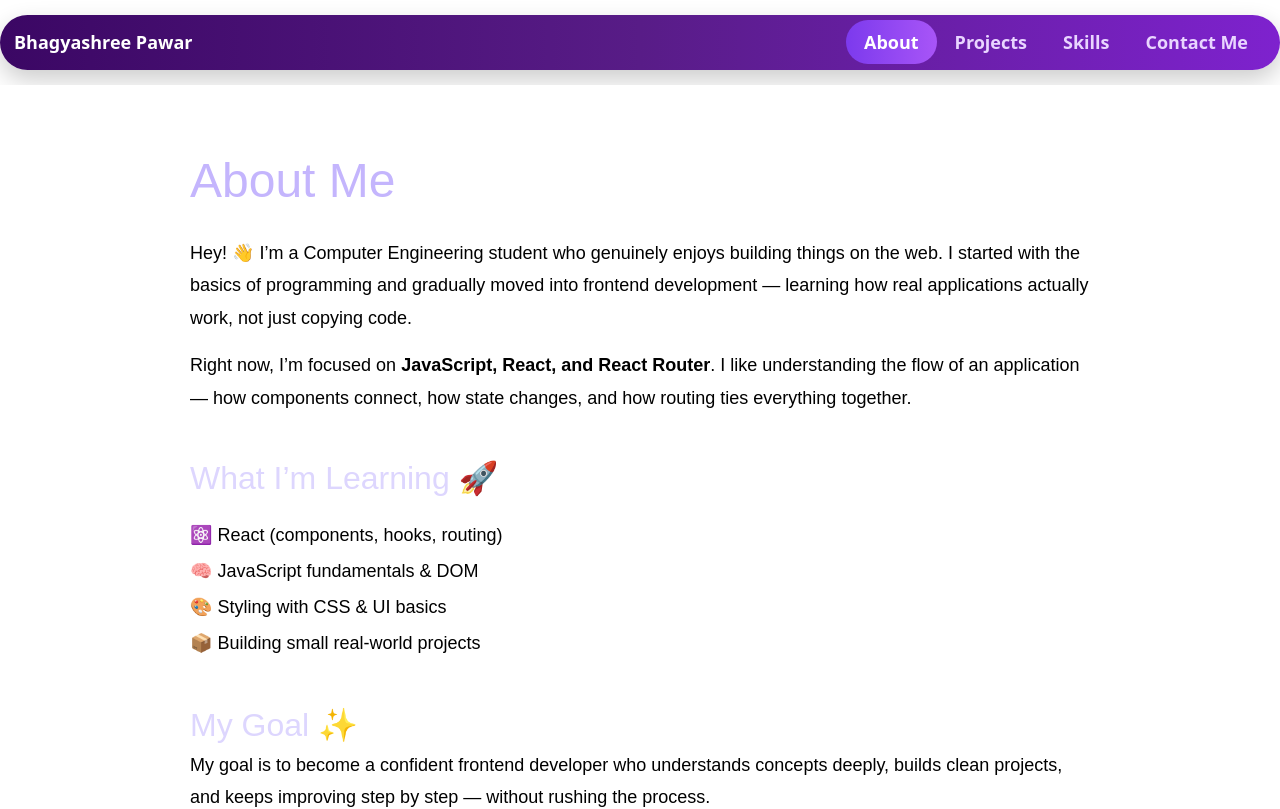
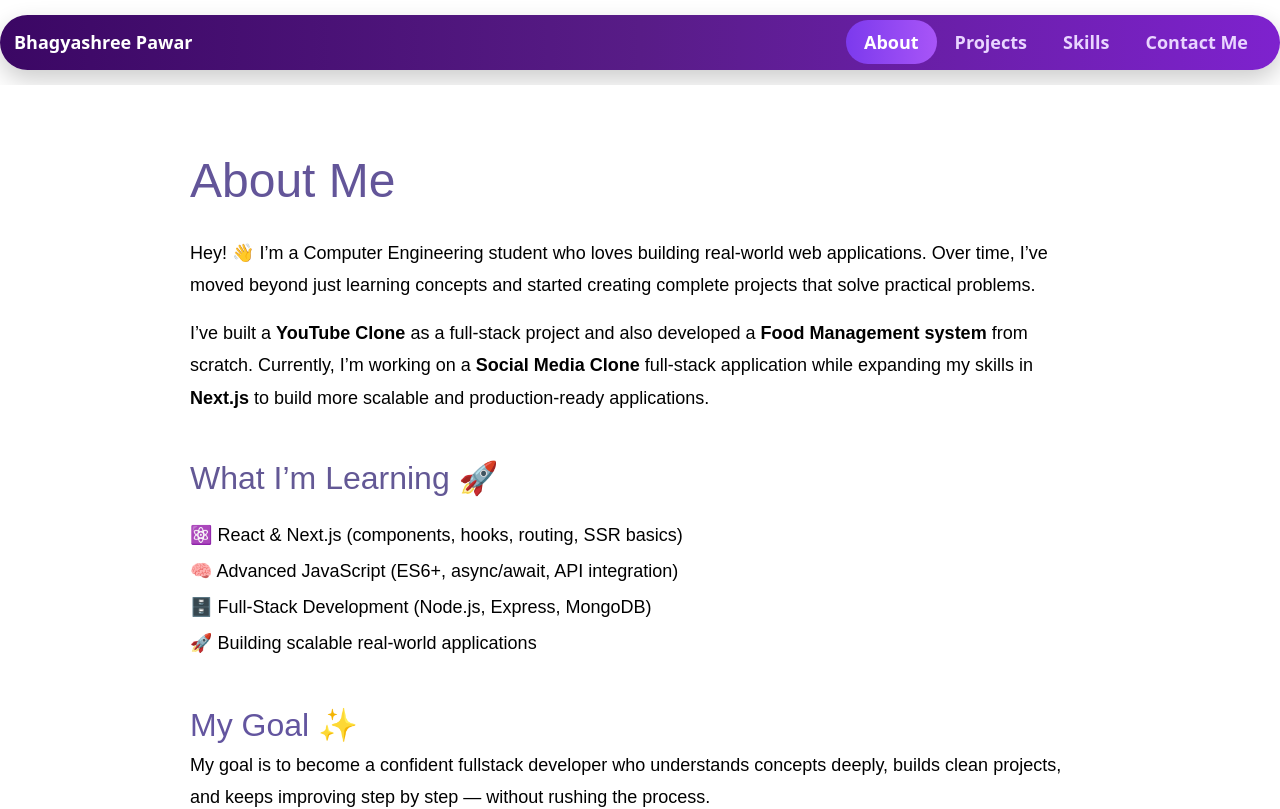
Before and after one commit to bhagyashreepawar1618/Portfolio, a React (Vite) app: page / in a window 1280 px wide. Shown: the top 809 px of the page. Built offline with nearby package versions, Linux system fonts and the light colour scheme.

Commit message:
updated about information

```diff
--- a/src/Layoutcomponents/About/About.jsx
+++ b/src/Layoutcomponents/About/About.jsx
@@ -16,55 +16,57 @@ function About() {
           style={{
             fontSize: '48px',
             marginBottom: '20px',
-            color: '#c4b5fd',
+            color: '#635599',
           }}
         >
           About Me
         </h1>
 
         <p style={{ fontSize: '18px', lineHeight: '1.8', color: '#000000' }}>
-          Hey! 👋 I’m a Computer Engineering student who genuinely enjoys
-          building things on the web. I started with the basics of programming
-          and gradually moved into frontend development — learning how real
-          applications actually work, not just copying code.
+          Hey! 👋 I’m a Computer Engineering student who loves building
+          real-world web applications. Over time, I’ve moved beyond just
+          learning concepts and started creating complete projects that solve
+          practical problems.
         </p>
 
         <p style={{ fontSize: '18px', lineHeight: '1.8', marginTop: '15px' }}>
-          Right now, I’m focused on{' '}
-          <strong>JavaScript, React, and React Router</strong>. I like
-          understanding the flow of an application — how components connect, how
-          state changes, and how routing ties everything together.
+          I’ve built a <strong>YouTube Clone</strong> as a full-stack project
+          and also developed a <strong>Food Management system</strong> from
+          scratch. Currently, I’m working on a{' '}
+          <strong>Social Media Clone</strong> full-stack application while
+          expanding my skills in <strong>Next.js</strong> to build more scalable
+          and production-ready applications.
         </p>
 
         <h2
           style={{
             marginTop: '40px',
             fontSize: '32px',
-            color: '#ddd6fe',
+            color: '#635895',
           }}
         >
           What I’m Learning 🚀
         </h2>
 
         <ul style={{ fontSize: '18px', lineHeight: '2', marginTop: '15px' }}>
-          <li>⚛️ React (components, hooks, routing)</li>
-          <li>🧠 JavaScript fundamentals & DOM</li>
-          <li>🎨 Styling with CSS & UI basics</li>
-          <li>📦 Building small real-world projects</li>
+          <li>⚛️ React & Next.js (components, hooks, routing, SSR basics)</li>
+          <li>🧠 Advanced JavaScript (ES6+, async/await, API integration)</li>
+          <li>🗄️ Full-Stack Development (Node.js, Express, MongoDB)</li>
+          <li>🚀 Building scalable real-world applications</li>
         </ul>
 
         <h2
           style={{
             marginTop: '40px',
             fontSize: '32px',
-            color: '#ddd6fe',
+            color: '#63559f',
           }}
         >
           My Goal ✨
         </h2>
 
         <p style={{ fontSize: '18px', lineHeight: '1.8' }}>
-          My goal is to become a confident frontend developer who understands
+          My goal is to become a confident fullstack developer who understands
           concepts deeply, builds clean projects, and keeps improving step by
           step — without rushing the process.
         </p>
```
Also changed, not shown: src/assets/myimg.jpeg (added).
